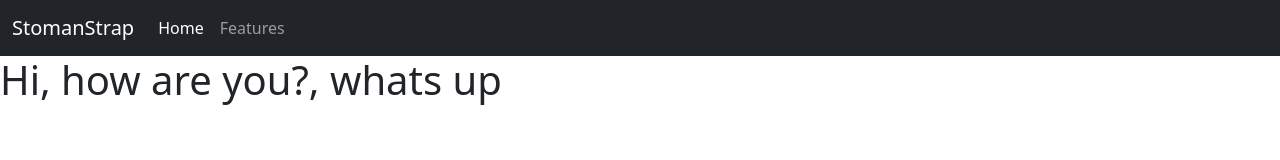
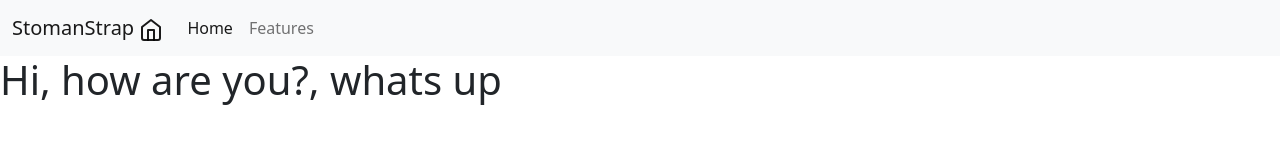
Before and after one commit to realstoman/stomanstrap, a website built with Parcel: page src/index.html in a window 1280 px wide. Built offline with nearby package versions, Linux system fonts and the light colour scheme.

Commit message:
Working feather icons

```diff
--- a/src/index.html
+++ b/src/index.html
@@ -9,9 +9,9 @@
     <div class="stomanstrap-wrapper">
         <div class="stomanstrap-header">
             <div class="stomanstrap-navigation">
-                <nav class="navbar navbar-expand-lg navbar-dark bg-dark">
+                <nav class="navbar navbar-expand-lg navbar-light bg-light">
                     <div class="container-fluid">
-                        <a class="navbar-brand" href="#">StomanStrap</a>
+                        <a class="navbar-brand" href="#">StomanStrap <i data-feather="home"></i> </a>
                         <button class="navbar-toggler" type="button" data-bs-toggle="collapse" data-bs-target="#navbarNav" aria-controls="navbarNav" aria-expanded="false" aria-label="Toggle navigation">
                             <span class="navbar-toggler-icon"></span>
                         </button>
--- a/src/index.js
+++ b/src/index.js
@@ -8,9 +8,11 @@
 import 'popper.js';
 import 'bootstrap';
 import 'bootstrap/dist/css/bootstrap';
-import 'feather-icons';
 import './sass/app.scss';
-
 import { stoman } from './js/app';
 
 document.querySelector('h1').textContent = stoman('Hi, how are you?');
+
+// Call FeatherIcons method in order to use its icons
+const feather = require('feather-icons');
+feather.replace();
```
